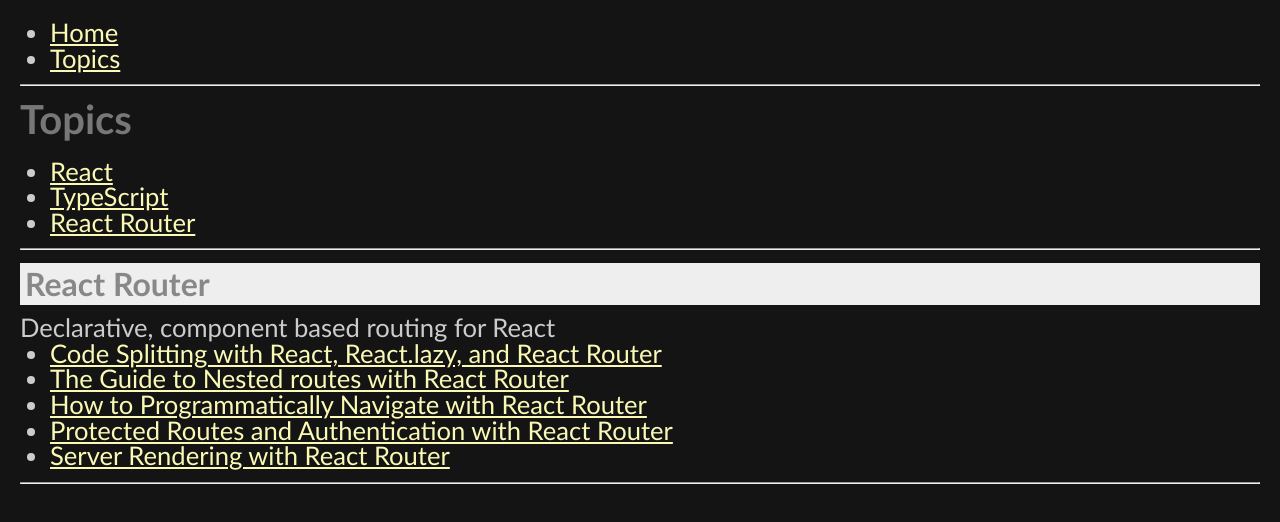
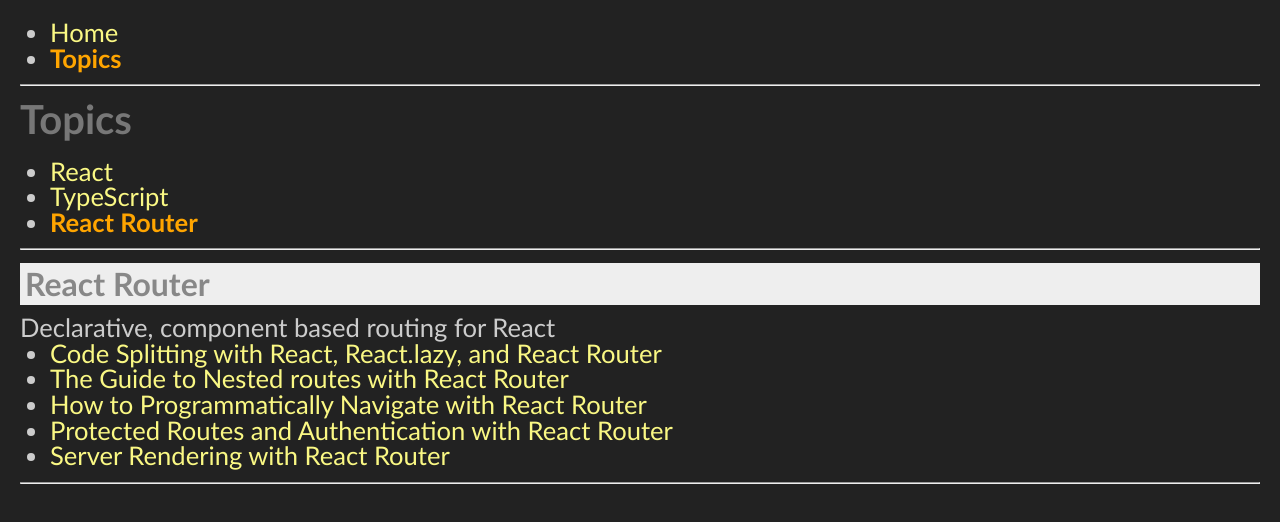
Before and after one commit to edwardtanguay/react-router-vertical-menu-page, a React (Create React App) app: page /topics/react-router in a window 1280 px wide. Shown: the top 522 px of the page. Built offline with nearby package versions, Linux system fonts and the light colour scheme.

Commit message:
Link to NavLink and colors

```diff
--- a/src/App.css
+++ b/src/App.css
@@ -1,7 +1,7 @@
 body {
-  background: #141414;
+  background: #222;
   color: #ccc;
-  font-family: 'Gill Sans', 'Gill Sans MT', Calibri, 'Trebuchet MS', sans-serif;
+  font-family: "Gill Sans", "Gill Sans MT", Calibri, "Trebuchet MS", sans-serif;
 }
 
 .App {
@@ -34,6 +34,17 @@
   margin: 0 0 0 30px;
 }
 
+.App ul li a {
+  color: #faf884;
+  text-decoration: none;
+}
+
+.App ul li a.active {
+  color: orange;
+  font-weight: bold;
+}
+
 .App a {
-  color: #fafab5;
+  color: #faf884;
+  text-decoration: none;
 }
--- a/src/App.js
+++ b/src/App.js
@@ -1,9 +1,9 @@
 import * as React from 'react';
 import {
 	BrowserRouter as Router,
-	Link,
 	Route,
-	Routes
+	Routes,
+	NavLink
 } from 'react-router-dom';
 import './App.scss';
 import { PageHome } from './pages/PageHome';
@@ -17,10 +17,10 @@
 			<div className="App">
 				<ul>
 					<li>
-						<Link to="/">Home</Link>
+						<NavLink to="/">Home</NavLink>
 					</li>
 					<li>
-						<Link to="/topics">Topics</Link>
+						<NavLink to="/topics">Topics</NavLink>
 					</li>
 				</ul>
 
--- a/src/App.min.css
+++ b/src/App.min.css
@@ -1 +1 @@
-body{background:#141414;color:#ccc;font-family:'Gill Sans', 'Gill Sans MT', Calibri, 'Trebuchet MS', sans-serif}.App{font-size:1.6rem;padding:20px}.App h1{font-size:2.5rem;color:#777;font-weight:bold;margin:0 0 20px 0}.App h2{font-size:2rem;color:#888;font-weight:bold;margin:10px 0;background-color:#eee;padding:5px}.App h1:not(:first-of-type){margin-top:20px}.App ul{list-style-type:disc;margin:0 0 0 30px}.App a{color:#fafab5}
+body{background:#222;color:#ccc;font-family:"Gill Sans", "Gill Sans MT", Calibri, "Trebuchet MS", sans-serif}.App{font-size:1.6rem;padding:20px}.App h1{font-size:2.5rem;color:#777;font-weight:bold;margin:0 0 20px 0}.App h2{font-size:2rem;color:#888;font-weight:bold;margin:10px 0;background-color:#eee;padding:5px}.App h1:not(:first-of-type){margin-top:20px}.App ul{list-style-type:disc;margin:0 0 0 30px}.App ul li a{color:#faf884;text-decoration:none}.App ul li a.active{color:orange;font-weight:bold}.App a{color:#faf884;text-decoration:none}
--- a/src/App.scss
+++ b/src/App.scss
@@ -1,7 +1,10 @@
+$linkColor: rgb(250, 248, 132);
+$linkHighlightColor: orange;
+
 body {
-	background: rgb(20, 20, 20);
+	background:#222;
 	color: #ccc;
-	font-family: 'Gill Sans', 'Gill Sans MT', Calibri, 'Trebuchet MS', sans-serif;
+	font-family: "Gill Sans", "Gill Sans MT", Calibri, "Trebuchet MS", sans-serif;
 }
 .App {
 	font-size: 1.6rem;
@@ -26,8 +29,19 @@
 	ul {
 		list-style-type: disc;
 		margin: 0 0 0 30px;
+		li {
+			a {
+				color: $linkColor;
+				text-decoration: none;
+			}
+			a.active {
+				color: $linkHighlightColor;
+			font-weight: bold;
+			}
+		}
 	}
 	a {
-		color: rgb(250, 250, 181);
+		color: $linkColor;
+		text-decoration: none;
 	}
 }
--- a/src/pages/PageHome.js
+++ b/src/pages/PageHome.js
@@ -1,11 +1,11 @@
-import { Link } from 'react-router-dom';
+import { NavLink } from 'react-router-dom';
 
 export function PageHome() {
 	return (
 		<>
 			<h1>Home</h1>
 			<p>
-				Welcome to our content index. Head over to <Link to="/topics">topics</Link> to see our catalog.
+				Welcome to our content index. Head over to <NavLink to="/topics">topics</NavLink> to see our catalog.
 			</p>
 		</>
 	);
--- a/src/pages/PageTopic.js
+++ b/src/pages/PageTopic.js
@@ -1,4 +1,4 @@
-import { useParams, Link, Outlet } from 'react-router-dom';
+import { useParams, NavLink, Outlet } from 'react-router-dom';
 import { getTopic } from '../data/siteData';
 
 export function PageTopic() {
@@ -13,7 +13,7 @@
 			<ul>
 				{topic.resources.map((sub) => (
 					<li key={sub.id}>
-						<Link to={sub.id}>{sub.name}</Link>
+						<NavLink to={sub.id}>{sub.name}</NavLink>
 					</li>
 				))}
 			</ul>
--- a/src/pages/PageTopics.js
+++ b/src/pages/PageTopics.js
@@ -1,4 +1,4 @@
-import { Outlet, Link } from 'react-router-dom';
+import { Outlet, NavLink } from 'react-router-dom';
 import { getTopics } from "../data/siteData";
 
 export function PageTopics() {
@@ -10,7 +10,7 @@
 			<ul>
 				{topics.map(({ name, id }) => (
 					<li key={id}>
-						<Link to={id}>{name}</Link>
+						<NavLink to={id}>{name}</NavLink>
 					</li>
 				))}
 			</ul>
```
Also changed, not shown: dev/notes.txt.
